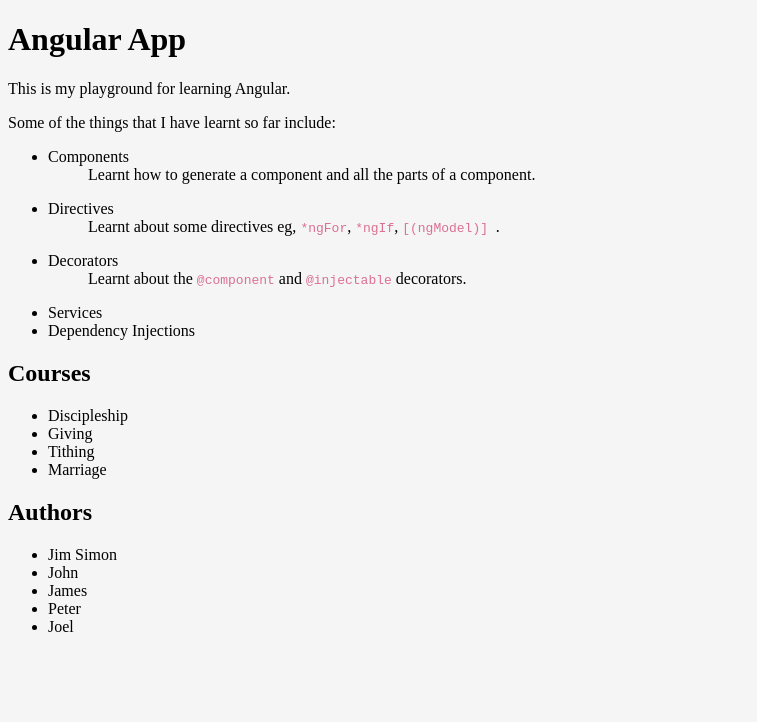
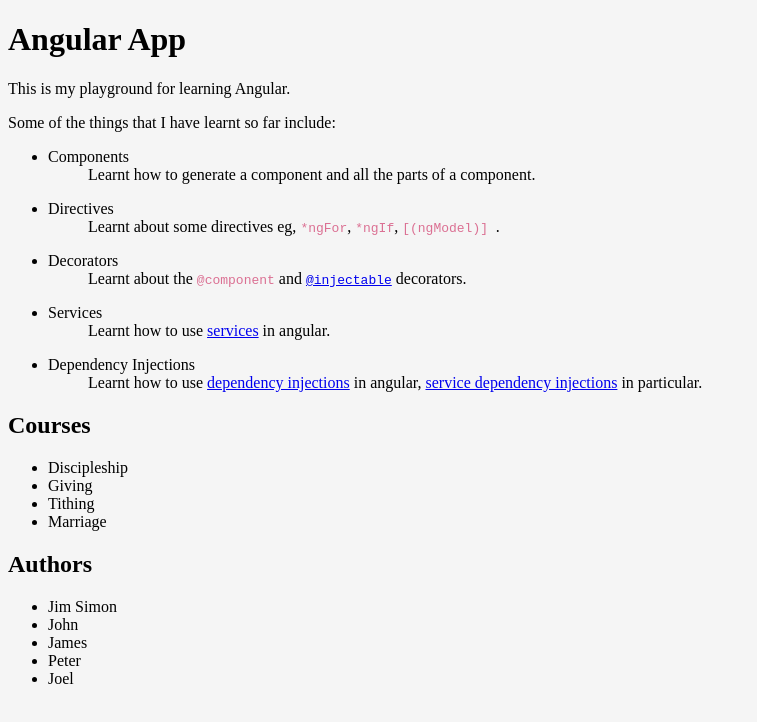
Before and after one commit to IEdiong/angular-playground, an Angular app: page / in a window 1280 px wide. Shown: the top 722 px of the page, without its empty margins (0-757 px from the left). Built offline with nearby package versions, Linux system fonts and the light colour scheme.

Commit message:
Updated the playground

```diff
--- a/src/app/app.component.html
+++ b/src/app/app.component.html
@@ -25,12 +25,55 @@
       <dt>Decorators</dt>
       <dd>
         Learnt about the <code>@component</code> and
-        <code>@injectable</code> decorators.
+        <code
+          ><a
+            href="https://angular.io/guide/dependency-injection"
+            target="_blank"
+            rel="noopener noreferrer"
+            >@injectable</a
+          >
+        </code>
+        decorators.
       </dd>
     </dl>
   </li>
-  <li>Services</li>
-  <li>Dependency Injections</li>
+  <li>
+    <dl>
+      <dt>Services</dt>
+      <dd>
+        Learnt how to use
+        <a
+          href="https://angular.io/guide/singleton-services"
+          target="_blank"
+          rel="noopener noreferrer"
+          >services</a
+        >
+        in angular.
+      </dd>
+    </dl>
+  </li>
+  <li>
+    <dl>
+      <dt>Dependency Injections</dt>
+      <dd>
+        Learnt how to use
+        <a
+          href="https://angular.io/guide/dependency-injection-providers"
+          target="_blank"
+          rel="noopener noreferrer"
+          >dependency injections</a
+        >
+        in angular,
+        <a
+          href="https://angular.io/guide/dependency-injection"
+          target="_blank"
+          rel="noopener noreferrer"
+          >service dependency injections</a
+        >
+        in particular.
+      </dd>
+    </dl>
+  </li>
 </ul>
 <!-- Playground progress report ends here -->
 <app-courses></app-courses>
```
